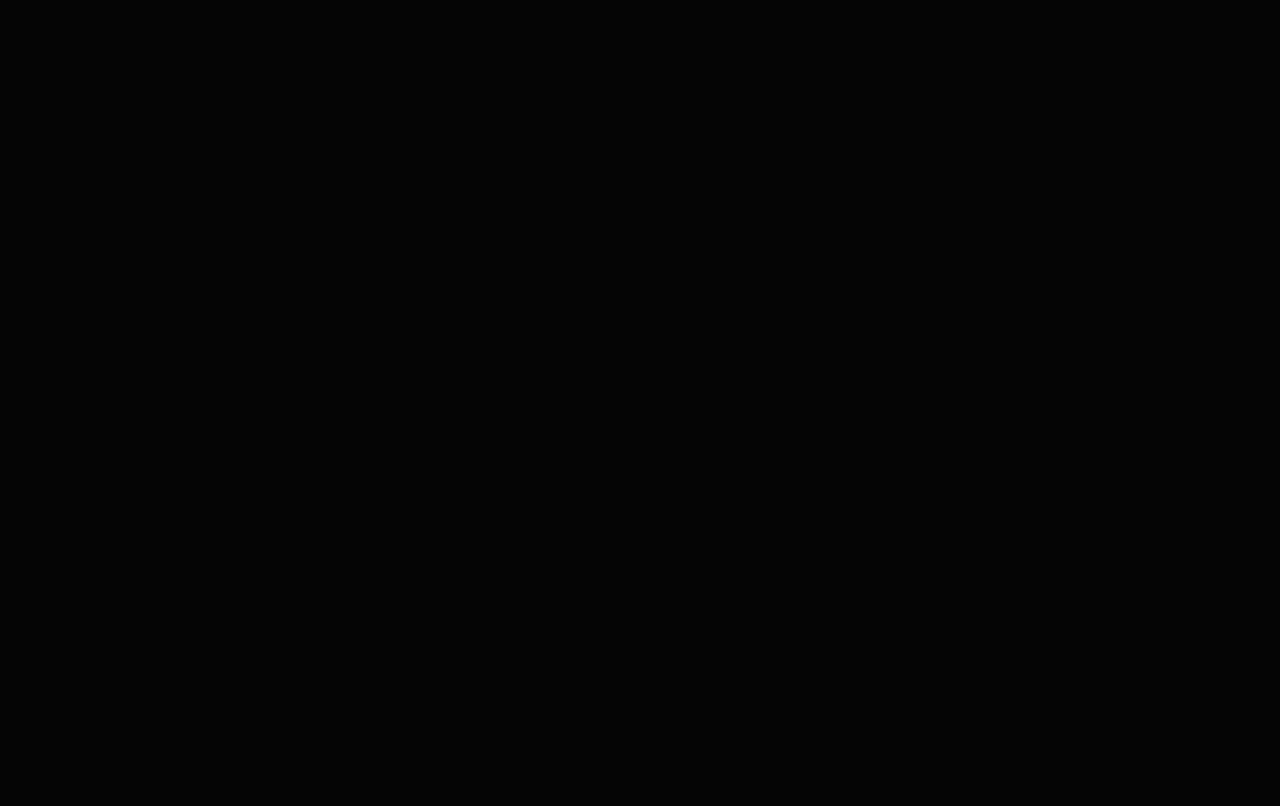
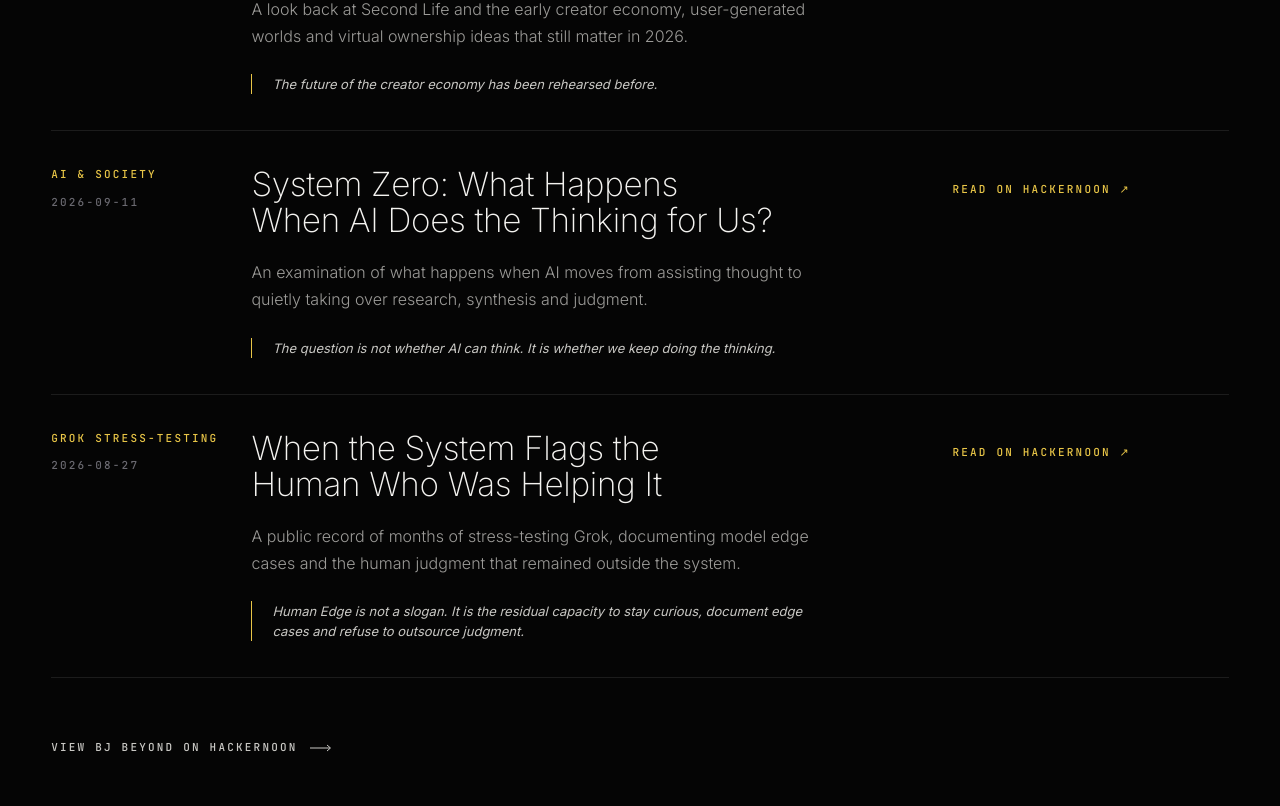
Before and after one commit to bjbeyond81/bjbeyond, a Next.js app: page /writing in a window 1280 px wide. Before the commit this address had no page. Shown: the part 1054-1860 px from the top of the page. Before the commit the page ends 800 px from the top, so only its background shows below. Built offline with nearby package versions, Linux system fonts and the light colour scheme.

Commit message:
Add canonical writing index

```diff
--- /dev/null
+++ b/app/writing/page.tsx
@@ -0,0 +1,60 @@
+import type { Metadata } from 'next';
+import { PageShell } from '@/components/chrome/PageShell';
+import { Reveal, RevealGroup, RevealItem } from '@/components/primitives/Reveal';
+import { ArrowLink } from '@/components/primitives/ArrowLink';
+import { WRITING } from '@/lib/content';
+import { MEDIA } from '@/lib/media';
+import { metadataFor } from '@/lib/routes';
+
+export const metadata: Metadata = metadataFor('/writing/');
+
+export default function WritingPage() {
+  const articles = [...WRITING.articles].sort((a, b) => b.published.localeCompare(a.published));
+
+  return (
+    <PageShell
+      eyebrow={WRITING.eyebrow}
+      title={WRITING.title}
+      standfirst={WRITING.standfirst}
+      media={MEDIA.method[4]}
+    >
+      <section className="u-gutter pb-[var(--spacing-section)]">
+        <RevealGroup>
+          <div className="border-t border-rule">
+            {articles.map((article) => (
+              <RevealItem key={article.slug} as="article" className="grid grid-cols-1 gap-6 border-b border-rule py-9 lg:grid-cols-12 lg:gap-6">
+                <div className="lg:col-span-2">
+                  <p className="u-label text-amber-400">{article.topics[0]}</p>
+                  <time className="u-label mt-3 block text-mist-500" dateTime={article.published}>
+                    {article.published}
+                  </time>
+                </div>
+                <div className="lg:col-span-6">
+                  <h2 className="text-title font-extralight leading-[1.08] text-paper">{article.title}</h2>
+                  <p className="mt-5 max-w-2xl text-body font-light text-mist-300">{article.standfirst}</p>
+                  <blockquote className="mt-6 border-l border-amber-400 pl-5 text-meta italic text-mist-200">
+                    {article.pull}
+                  </blockquote>
+                </div>
+                <div className="lg:col-span-3 lg:col-start-10">
+                  <a
+                    href={article.href}
+                    target="_blank"
+                    rel="noopener noreferrer"
+                    className="u-label inline-flex min-h-11 items-center text-amber-400 hover:text-paper"
+                  >
+                    {WRITING.action} ↗
+                  </a>
+                </div>
+              </RevealItem>
+            ))}
+          </div>
+        </RevealGroup>
+
+        <Reveal delay={0.1} className="mt-12">
+          <ArrowLink href={WRITING.profile} external>{WRITING.cta}</ArrowLink>
+        </Reveal>
+      </section>
+    </PageShell>
+  );
+}
```
